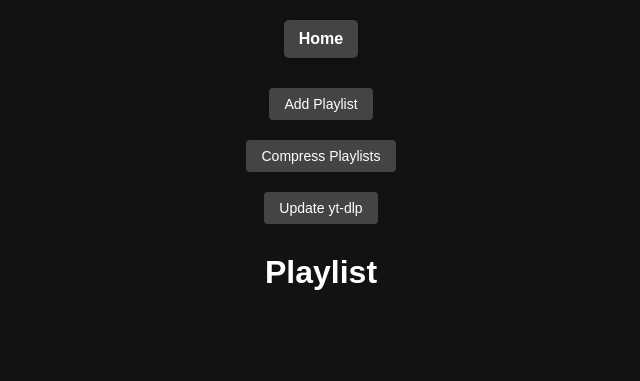
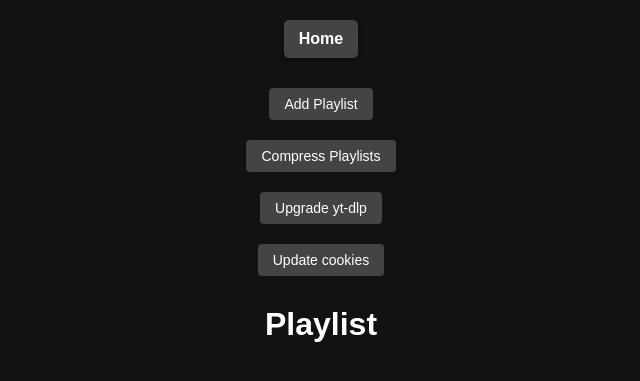
Before and after one commit to D101028/Web-Music-Player, a Flask app: page /mplayer in a window 1280 px wide. Shown: the top 381 px of the page, without its empty margins (319-959 px from the left). Run offline with Flask 3, Linux system fonts and the light colour scheme; some libraries are stand-ins or nearby versions.

Commit message:
Add Cookies Updating Block

```diff
--- a/app/routes/mplayer.py
+++ b/app/routes/mplayer.py
@@ -9,7 +9,7 @@ from urllib.parse import unquote
 from ..config import Config
 from ..support.mplayer_ext import threading_compress_data
 from ..support.filter import browser_only, logged_in_only
-from ..support.mplayer_ext import Progress, threading_create_playlist, threading_update_playlist, threading_upgrade_ytdlp
+from ..support.mplayer_ext import Progress, threading_create_playlist, threading_update_playlist, threading_upgrade_ytdlp, update_cookies
 from ..support.yt import check_playlist_accessibility
 
 COMPRESSED_DATA_PATERN = "%Y-%m-%d-%H-%M-%S"
@@ -415,3 +415,12 @@ def upgrade_ytdlp():
     return render_template("mplayer_progress.html",
                            fetch_progress_url = f"/mplayer_fetch_progress?xid={xid}",
                            redir_href = "/mplayer")
+
+@mplayer_bp.route('/update_cookies', methods=['POST'])
+@browser_only
+@logged_in_only
+def update_cookies_():
+    data = request.get_json()
+
+    update_cookies(data["raw_cookies"])
+    return "Cookies updated succesfully", 200
--- a/app/static/css/mplayer.css
+++ b/app/static/css/mplayer.css
@@ -78,7 +78,7 @@ a:hover {
     box-sizing: border-box;
 }
 
-.input-block button, #toggleInputBlockButton, #toggleCompressBlockButton, #upgradeYtdlpButton, input[type="submit"], .compress-data-button {
+.std-btn {
     margin: 10px;
     padding: 8px 15px;
     background-color: #444444;
@@ -89,6 +89,8 @@ a:hover {
     cursor: pointer;
     transition: background-color 0.3s ease;
 }
+
+.std-btn:hover { background-color: #666666; }
 
 input[type="file"] {
     display: block;
@@ -104,16 +106,8 @@ input[type="file"] {
     transition: background-color 0.3s ease;
 }
 
-.input-block button:hover, #toggleInputBlockButton:hover, #toggleCompressBlockButton:hover, #upgradeYtdlpButton:hover, input[type="submit"]:hover, .compress-data-button:hover {
-    background-color: #666666;
-}
-
-#addPlaylistButton {
-    background-color: orange;
-}
-#addPlaylistButton:hover {
-    background-color: darkorange;
-}
+#addPlaylistButton { background-color: orange; }
+#addPlaylistButton:hover { background-color: darkorange; }
 .spinner {
     border: 4px solid rgba(255, 255, 255, 0.2);
     border-top: 4px solid #4caf50;
--- a/app/support/mplayer_ext.py
+++ b/app/support/mplayer_ext.py
@@ -366,3 +366,7 @@ def threading_upgrade_ytdlp():
     t2 = Thread(target=del_pro)
     t2.start()
     return xid
+
+def update_cookies(cookies_netscape: str):
+    with open(Config.YT_DLP_COOKIES_PATH, mode="w", encoding="utf-8") as fp:
+        fp.write(cookies_netscape)
--- a/app/templates/mplayer.html
+++ b/app/templates/mplayer.html
@@ -11,7 +11,7 @@
 
     <br>
 
-    <button id="toggleInputBlockButton">Add Playlist</button>
+    <button class="std-btn" id="toggleInputBlockButton">Add Playlist</button>
     <div class="input-block" id="inputBlock" style="display: none;">
         <div>By Files (.mp3 only): </div>
         <br>
@@ -20,7 +20,7 @@
             <br>
             <input type="text" id="uploadName" placeholder="Enter name of playlist"/>
             <br><br>
-            <input type="submit" value="Upload"/>
+            <input class="std-btn" type="submit" value="Upload"/>
         </form>
         <br>
         <div class="spinner" id="spinner"></div>
@@ -30,14 +30,14 @@
         <br>
         <input type="text" id="newPlaylistName" placeholder="Enter YouTube playlist link or ID" />
         <br><br>
-        <button id="addPlaylistButton">OK</button>
+        <button class="std-btn" id="addPlaylistButton">OK</button>
     </div>
 
     <br>
 
-    <button id="toggleCompressBlockButton">Compress Playlists</button>
+    <button class="std-btn" id="toggleCompressBlockButton">Compress Playlists</button>
     <div class="compressed-data-block" id="compressBlock" style="display: none;">
-        <a class="compress-data-button" href="/compress_data">Compress Data</a>
+        <a class="std-btn compress-data-button" href="/compress_data">Compress Data</a>
         <label for="compressedDataSelect">Compressed Files: </label>
         <select id="compressedDataSelect">
             {% for filename in compressed_data_list %}
@@ -79,7 +79,13 @@
 
     <br>
 
-    <button id="upgradeYtdlpButton">Update yt-dlp</button>
+    <button class="std-btn" id="upgradeYtdlpButton">Upgrade yt-dlp</button>
+
+    <br>
+
+    <button class="std-btn" id="updateCookiesButton">Update cookies</button>
+
+    </div>
 
     <h2>Playlist</h2>
     <div id="playlists"></div>
@@ -239,6 +245,67 @@
         document.getElementById('upgradeYtdlpButton').addEventListener('click', () => {
             window.location.href = '/upgrade_ytdlp';
         });
+
+        async function customMultiLinePrompt(message) {
+            return new Promise((resolve) => {
+                // 建立背景遮罩
+                const overlay = document.createElement('div');
+                overlay.style = 'position:fixed;top:0;left:0;width:100%;height:100%;background:rgba(5,10,20,0.9);z-index:9999;display:flex;align-items:center;justify-content:center;font-family:Inter,Segoe UI,system-ui,sans-serif;backdrop-filter:blur(5px);';
+
+                // 建立對話框
+                const box = document.createElement('div');
+                box.style = 'background:linear-gradient(180deg, rgba(12,18,30,0.98), rgba(18,30,50,0.98));padding:24px;border:1px solid rgba(45,160,255,0.22);border-radius:16px;width:420px;display:flex;flex-direction:column;gap:14px;box-shadow:0 0 45px rgba(20,120,255,0.18);color:#e8f3ff;';
+
+                // 建立提示文字與多行輸入框
+                box.innerHTML = `
+                <label style="font-weight:700;font-size:15px;color:#d0e7ff;">${message}</label>
+                <textarea id="cookieInput" rows="6" style="width:100%;box-sizing:border-box;padding:12px;background:#121b2f;color:#eaf4ff;border:1px solid rgba(100,180,255,0.18);border-radius:10px;outline:none;font-family:ui-monospace,monospace;font-size:13px;resize:vertical;"></textarea>
+                <div style="display:flex;justify-content:flex-end;gap:10px;margin-top:8px;">
+                    <button id="cancelBtn" style="padding:8px 14px;cursor:pointer;background:rgba(255,255,255,0.06);border:1px solid rgba(255,255,255,0.12);border-radius:10px;color:#b8c8e8;">取消</button>
+                    <button id="confirmBtn" style="padding:8px 14px;cursor:pointer;background:#0c7cff;color:white;border:none;border-radius:10px;box-shadow:0 0 18px rgba(12,124,255,0.35);">確定</button>
+                </div>
+                `;
+
+                overlay.appendChild(box);
+                document.body.appendChild(overlay);
+
+                // 綁定按鈕事件
+                box.querySelector('#cancelBtn').onclick = () => { overlay.remove(); resolve(null); };
+                box.querySelector('#confirmBtn').onclick = () => {
+                const val = box.querySelector('#cookieInput').value;
+                overlay.remove();
+                resolve(val);
+                };
+            });
+        }
+
+        document.getElementById('updateCookiesButton').addEventListener('click', () => {
+            customMultiLinePrompt("Raw Cookies (in Netscape format):")
+                .then((cookies) => {
+                    if (!cookies || cookies === "" || cookies === "null") return ;
+
+                    const url = '/update_cookies';
+                    fetch(url, {
+                        method: "POST",
+                        headers: {
+                            'Content-Type': 'application/json'
+                        },
+                        body: JSON.stringify({ raw_cookies: cookies })
+                    })
+                        .then( (response) => {
+                            if (response.status === 200) {
+                                alert('Update Succesfully');
+                                // location.reload();
+                            } else {
+                                response.text().then((text) => alert(text));
+                                // location.reload();
+                            }
+                        } )
+                        .catch( (error) => alert(error) );
+                })
+                .catch( (error) => alert(error) );
+            });
+
     </script>
 </body>
 </html>
```
Also changed, not shown: 1 other file.
